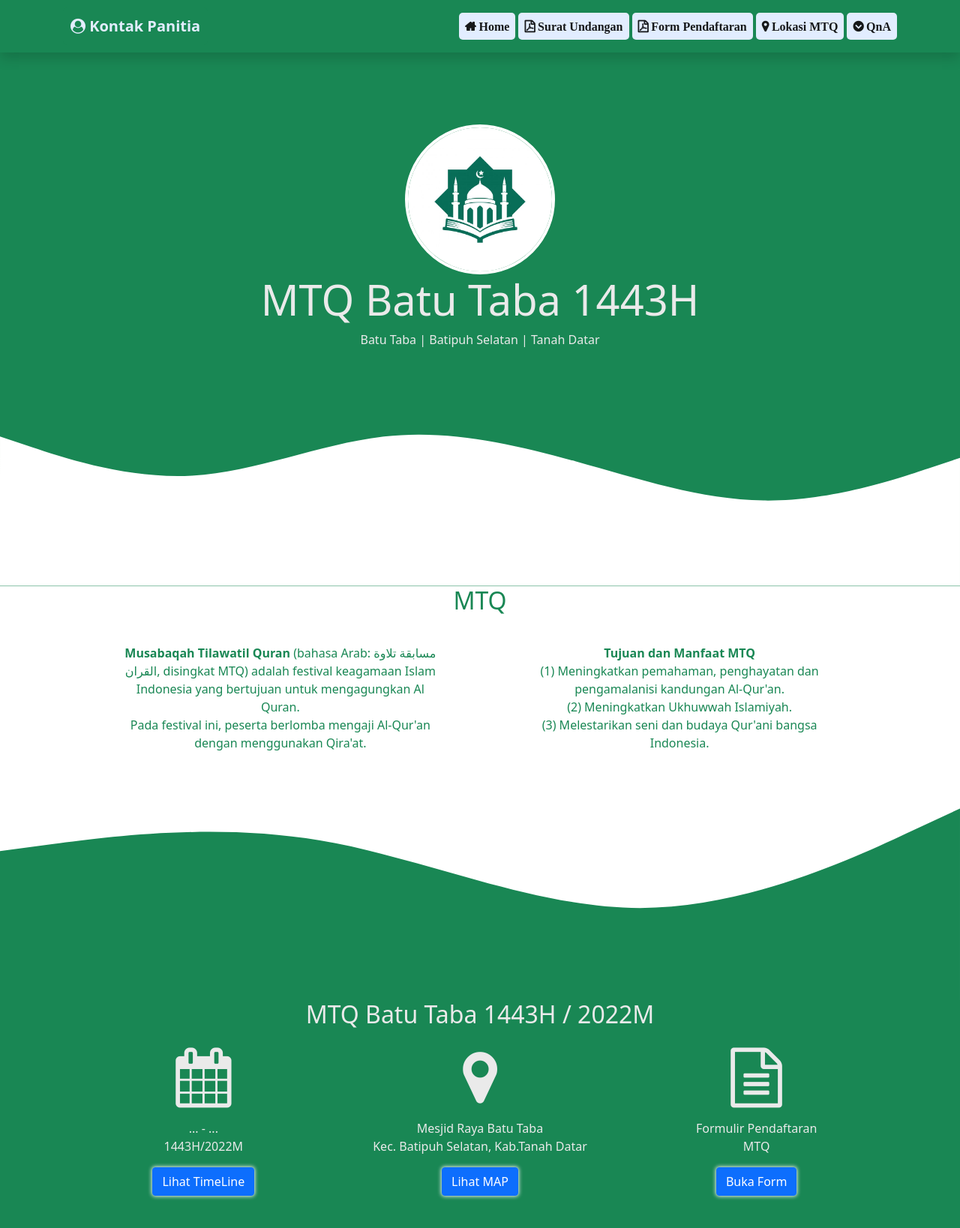
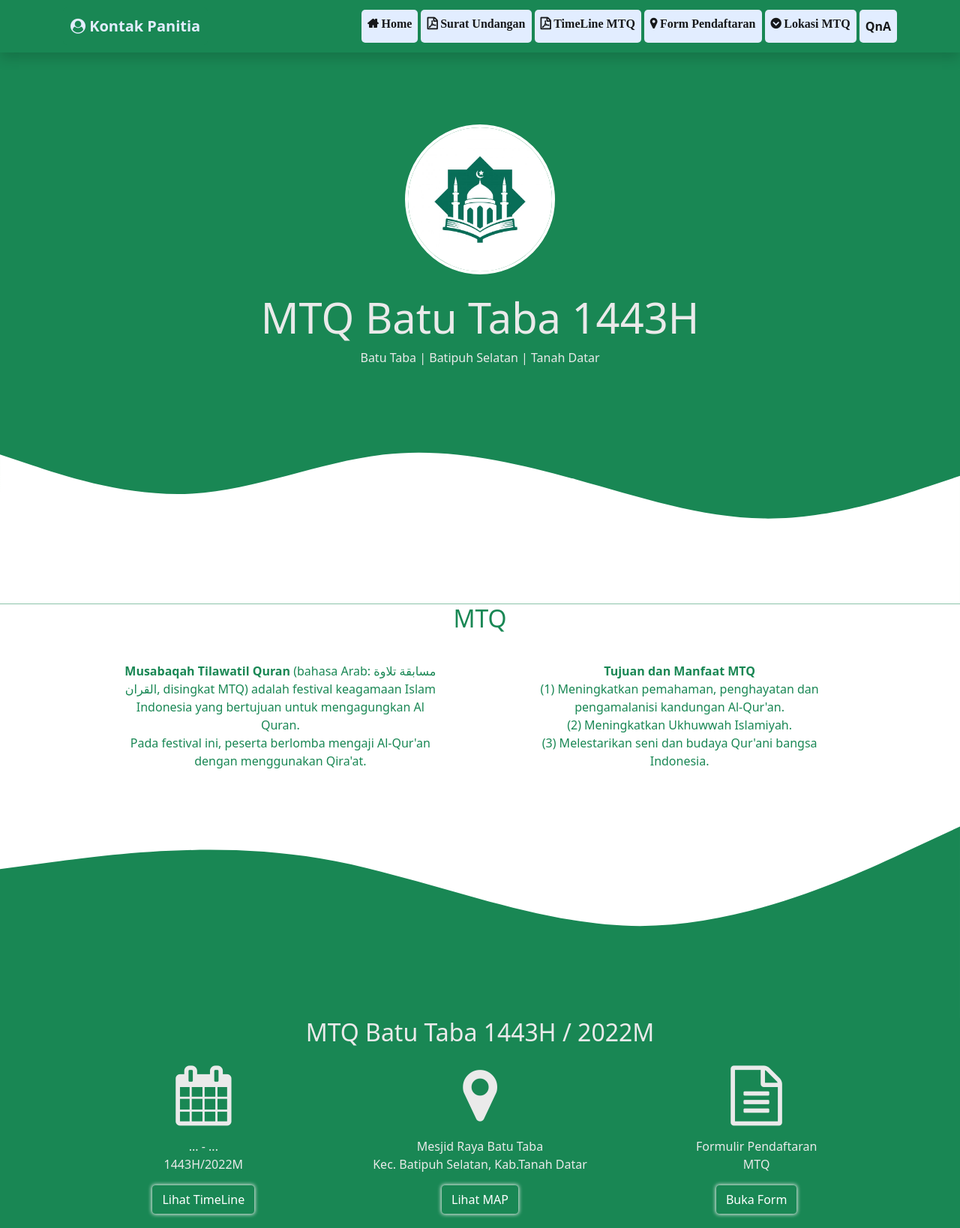
Before and after one commit to khairulhabibie/template-web-MTQ, a plain HTML site: page index.html in a window 1280 px wide. Shown: the top 1638 px of the page at 75% size. Drawn offline with nearby package versions, Linux system fonts and the light colour scheme.

Commit message:
Update index.html

```diff
--- a/index.html
+++ b/index.html
@@ -37,6 +37,7 @@
           <div class="navbar-nav ms-auto">
             <a class="nav-link active" aria-current="page" href="#home"> Home</a>
             <a class="nav-link active" href="#"> Surat Undangan</a>
+            <a class="nav-link active" href="#"> TimeLine MTQ</a>
             <a class="nav-link active" href="https://forms.gle/UUXotFnwd5FDFi3C8"> Form Pendaftaran</a>
             <a class="nav-link active" href="https://forms.gle/UUXotFnwd5FDFi3C8"> Lokasi MTQ</a>
             <a class="nav-link active" href="#QnA"> QnA</a>
@@ -49,9 +50,13 @@
     <!-- jumbotron -->
     <section class="jumbotron">
       <div class="row">
+        <div class="col mb-2">
+          <img src="img/mtq.jpg" alt="MTQ Batu Taba" />
+        </div>
+      </div>
+      <div class="row">
         <div class="col">
-          <img src="img/mtq.jpg" alt="MTQ Batu Taba" />
-          <h2 class="display-4" data-aos="fade-left">MTQ Batu Taba 1443H</h2>
+          <h2 class="display-4" data-aos="fade-right">MTQ Batu Taba 1443H</h2>
           <p></p>
         </div>
       </div>
@@ -116,19 +121,19 @@
               ... - ... <br />
               1443H/2022M
             </p>
-            <a class="btn btn-primary mb-3" href="#" target="_blank">Lihat TimeLine</a>
+            <a class="btn btn-success mb-3" href="#" target="_blank">Lihat TimeLine</a>
           </div>
           <!-- lokasi -->
           <div class="col-md-4 mb-3" data-aos="fade-up">
             <i class="lokasi"></i>
             <p>Mesjid Raya Batu Taba <br />Kec. Batipuh Selatan, Kab.Tanah Datar</p>
-            <a class="btn btn-primary" href="https://goo.gl/maps/mRKBP7U5tHhHhpmbA" target="_blank">Lihat MAP</a>
+            <a class="btn btn-success" href="https://goo.gl/maps/mRKBP7U5tHhHhpmbA" target="_blank">Lihat MAP</a>
           </div>
           <!-- form pendaftaran -->
-          <div class="col-md-4" data-aos="fade-left">
+          <div class="col-md-4 mb-3" data-aos="fade-left">
             <i class="daftar"></i>
             <p>Formulir Pendaftaran <br />MTQ</p>
-            <a class="btn btn-primary" href="https://forms.gle/UUXotFnwd5FDFi3C8" target="_blank">Buka Form</a>
+            <a class="btn btn-success" href="https://forms.gle/UUXotFnwd5FDFi3C8" target="_blank">Buka Form</a>
           </div>
         </div>
       </div>
@@ -193,8 +198,19 @@
     </section>
     <!-- akhir QnA  -->
 
+    <!-- topUpButton -->
+    <div class="rightButton" data-aos="fade-left">
+      <a class="link"><i></i></a>
+      <a class="map"><i></i></a>
+    </div>
+    <div class="leftButton" data-aos="fade-right">
+      <a class="fileUndangan"><i></i></a>
+      <a class="timeline" href="#home"><i></i></a>
+    </div>
+    <!-- akhir topUpButton -->
+
     <!-- footer -->
-    <footer>
+    <footer id="#footer">
       <p>Created by <a href="#" target="_blank">Pemuda/i Batu Taba</a></p>
     </footer>
     <!-- akhir footer -->
```
